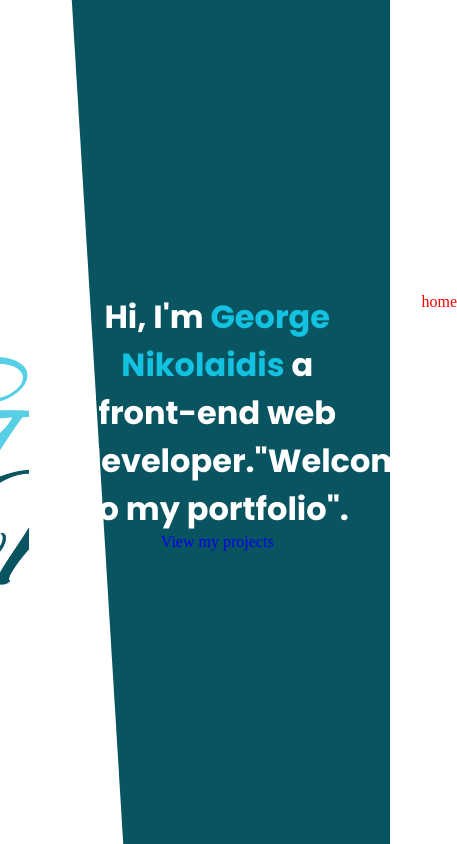
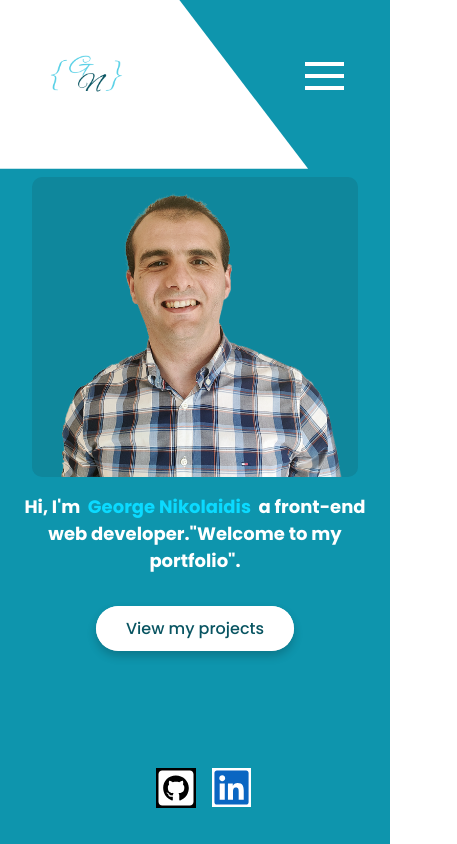
Before and after one commit to Dev-Geo-Nik/Portfolio-website-v2, a Gatsby site: page / in a window 390 px wide. Shown: the whole page, 457 px wide, since content can reach past the window. Built offline with nearby package versions, Linux system fonts and the light colour scheme; Gatsby itself is replaced by a stand-in of ours.

Commit message:
add home page and make navigation hamburger menu

```diff
--- a/src/assets/css/main.scss
+++ b/src/assets/css/main.scss
@@ -65,18 +65,18 @@ select {
 }
 
 :root {
-	--clr-primary: #191d2b;
-	--clr-secondary: #27ae60;
-	--clr-white: #ffffff;
-	--clr-black: #000;
-	--clr-grey0: #f8f8f8;
-	--clr-grey-1: #dbe1e8;
-	--clr-grey-2: #b2becd;
-	--clr-grey-3: #6c7983;
-	--clr-grey-4: #454e56;
-	--clr-grey-5: #2a2e35;
-	--clr-grey-6: #12181b;
-	--br-sm-2: 14px;
+	// --clr-primary: #191d2b;
+	// --clr-secondary: #27ae60;
+	// --clr-white: #ffffff;
+	// --clr-black: #000;
+	// --clr-grey0: #f8f8f8;
+	// --clr-grey-1: #dbe1e8;
+	// --clr-grey-2: #b2becd;
+	// --clr-grey-3: #6c7983;
+	// --clr-grey-4: #454e56;
+	// --clr-grey-5: #2a2e35;
+	// --clr-grey-6: #12181b;
+	// --br-sm-2: 14px;
 	--box-shadow-1: 0 3px 15px rgba(0, 0, 0, 0.3);
 
 	/* Colors */
@@ -85,6 +85,9 @@ select {
 	--clr-primary-3: #12c2e0;
 	--clr-primary-4: #255861;
 	--clr-primary-5: #0e95ad;
+
+	--clr-shape: #fff;
+	--clr-image-container: #0f879c;
 }
 
 .light-mode {
@@ -100,3 +103,33 @@ select {
 	--clr-grey-5: #f8f8f8;
 	--clr-grey-6: #12181b;
 }
+
+@keyframes animateName {
+	0% {
+		opacity: 1;
+		transform: rotate(45deg) translateY(0px);
+		filter: blur(20px);
+	}
+	100% {
+		opacity: 1;
+		// transform: rotate(45deg) translateY(200px);
+		filter: blur(0px);
+	}
+}
+
+@keyframes fadeInFromTop {
+	0% {
+		transform: translateY(-100%) scaleY(0);
+	}
+	100% {
+		transform: translateY(0) scaleY(1);
+	}
+}
+@keyframes fadeInFromLeft {
+	0% {
+		transform: translateX(-100%) scaleY(0);
+	}
+	100% {
+		transform: translate(0) scaleY(1);
+	}
+}
--- /dev/null
+++ b/src/components/HamburgerMenu.tsx
@@ -0,0 +1,45 @@
+import React, { useRef, useState } from "react";
+import Links from "./Links";
+import * as styles from "./hamburgerMenu.module.scss";
+
+interface Props {
+	styles?: any;
+}
+
+const HamburgerMenu: React.FC<Props> = ({ styles: st }) => {
+	const [hovered, setHovered] = useState(false);
+	const hamburgerContainerRef = useRef<HTMLDivElement>(null);
+	const modalRef = useRef<HTMLDivElement>(null);
+	const [isModalOpen, setIsModalOpen] = useState(false);
+
+	console.log(isModalOpen);
+	const isBrowser = typeof window !== "undefined";
+
+	if (!isModalOpen) {
+		if (isBrowser) {
+			document.body.style.overflow = "auto";
+		}
+	}
+
+	const onClickHandler = () => {
+		if (isBrowser) {
+			document.body.style.overflow = "hidden";
+		}
+		setIsModalOpen(!isModalOpen);
+	};
+
+	return (
+		<>
+			<div className={styles.hamburger_container} ref={hamburgerContainerRef} onClick={onClickHandler} style={st}>
+				<div className={isModalOpen ? `${styles.line_top} ${styles.lines} ${styles.transform_top}` : `${styles.line_top} ${styles.lines}`}></div>
+				<div className={isModalOpen ? `${styles.line_middle} ${styles.lines} ${styles.transform_middle}` : `${styles.line_middle} ${styles.lines}`}></div>
+				<div className={isModalOpen ? `${styles.line_bottom} ${styles.lines} ${styles.transform_bottom}` : `${styles.line_bottom} ${styles.lines}`}></div>
+			</div>
+			<div className={isModalOpen ? `${styles.modal_burger} ${styles.display_modal}` : `${styles.modal_burger}`} ref={modalRef}>
+				<Links onClickHandler={onClickHandler} setHovered={setHovered} hovered={hovered} />
+			</div>
+		</>
+	);
+};
+
+export default HamburgerMenu;
--- /dev/null
+++ b/src/components/Links.tsx
@@ -0,0 +1,31 @@
+import { Link } from "gatsby";
+import React from "react";
+import * as styles from "./links.module.scss";
+
+interface Props {
+	onClickHandler: () => void;
+	setHovered: React.Dispatch<React.SetStateAction<boolean>>;
+	hovered: boolean;
+}
+
+const active = {
+	display: "none",
+};
+const Links: React.FC<Props> = (props) => {
+	const { onClickHandler, setHovered, hovered } = props;
+
+	return (
+		<>
+			<ul className={styles.list_container}>
+				<Link className={styles.link} to="/" onClick={onClickHandler} activeStyle={active}>
+					Home
+				</Link>
+				<Link className={styles.link} to="/projects" onClick={onClickHandler} activeStyle={active}>
+					Projects
+				</Link>
+			</ul>
+		</>
+	);
+};
+
+export default Links;
--- /dev/null
+++ b/src/components/Shape.tsx
@@ -0,0 +1,9 @@
+import React from "react";
+
+import * as styles from "./shape.module.scss";
+
+const Shape: React.FC = () => {
+	return <div className={styles.shape}></div>;
+};
+
+export default Shape;
--- /dev/null
+++ b/src/components/hamburgerMenu.module.scss
@@ -0,0 +1,64 @@
+.hamburger_container {
+	position: absolute;
+	top: 3rem;
+	right: 2rem;
+	z-index: 8;
+	padding: 0.9rem;
+	border-radius: 50%;
+	cursor: pointer;
+	transition: var(--transition);
+
+	&:hover {
+		background-color: var(--clr-primary-3);
+
+		.line-top {
+			margin-bottom: 0.6rem;
+		}
+
+		.line-bottom {
+			margin-top: 0.6rem;
+		}
+	}
+}
+
+.lines {
+	width: 2.4rem;
+	height: 0.25rem;
+	background: #fff;
+}
+
+.line_top {
+	margin-bottom: 0.5rem;
+}
+
+.line_bottom {
+	margin-top: 0.5rem;
+}
+
+.modal_burger {
+	position: fixed;
+	top: 0;
+	left: 0;
+	right: 0;
+	bottom: 0;
+	background: rgba(0, 0, 0, 0.7);
+	z-index: 6;
+	transition: var(--transition);
+	transform: translateY(-100%);
+}
+
+.transform_top {
+	transform: translateY(0.85rem) rotate(45deg);
+	margin-bottom: 0.6rem;
+}
+.transform_middle {
+	opacity: 0;
+}
+.transform_bottom {
+	transform: translateY(-0.85rem) rotate(-45deg);
+	margin-top: 0.6rem;
+}
+
+.display_modal {
+	transform: translateY(0%);
+}
--- a/src/components/home/Home.tsx
+++ b/src/components/home/Home.tsx
@@ -1,31 +1,62 @@
 import React from "react";
-
 import * as styles from "./home.module.scss";
 
-import "../../assets/css/main.scss";
+// Libraries
+
 import { StaticImage } from "gatsby-plugin-image";
 import { Link } from "gatsby";
+import { FaGithubSquare, FaGithub, FaLinkedin, FaAdjust } from "react-icons/fa";
+import HamburgerMenu from "../HamburgerMenu";
+import Navbar from "../layout/Navbar";
+import Shape from "../Shape";
 
 const Home: React.FC = () => {
 	return (
 		<section className={styles.home}>
-			<div className={styles.shape}></div>
-			<StaticImage src="../../images/icon.png" alt="" placeholder="tracedSVG" className={styles.logo} />
+			<Navbar />
+			<Shape />
 			<div className={styles.image_container}>
-				<StaticImage src="../../assets/images/profil-image.png" alt="" placeholder="tracedSVG" className={styles.profile_image} />
+				<StaticImage src="../../assets/images/profil-image.png" alt="" placeholder="tracedSVG" className={styles.profile_image} objectFit="fill" />
 			</div>
 			<div className={styles.text_container}>
 				<h1 className={styles.title}>
-					Hi, I'm <span className={styles.name}>George Nikolaidis</span> a front-end web developer."Welcome to my portfolio".
+					Hi, I'm &nbsp;
+					<span className={styles.name}>
+						<li>G</li>
+						<li>e</li>
+						<li>o</li>
+						<li>r</li>
+						<li>g</li>
+						<li>e</li>
+						&nbsp;
+						<li>N</li>
+						<li>i</li>
+						<li>k</li>
+						<li>o</li>
+						<li>l</li>
+						<li>a</li>
+						<li>i</li>
+						<li>d</li>
+						<li>i</li>
+						<li>s</li>
+					</span>
+					&nbsp; a front-end web developer."Welcome to my portfolio".
 				</h1>
-				<Link to="/projects">View my projects</Link>
+				<Link to="/projects" className={styles.btn_cta}>
+					View my projects
+				</Link>
 			</div>
-			<nav className={styles.navigation}>
+			<nav className={styles.social}>
 				<ul className={styles.list}>
 					<li>
-						<Link to="/" className={styles.link}>
-							home
-						</Link>
+						<a href="https://github.com/Dev-Geo-Nik" className={styles.link} target="_blank">
+							<FaGithubSquare className={styles.githubIcon} />
+						</a>
+					</li>
+					<li>
+						<a href="https://www.linkedin.com/in/georgios-nikolaidis-61b040211/" className={styles.link} target="_blank">
+							<FaLinkedin className={styles.linkedinIcon} />
+						</a>
 					</li>
 				</ul>
 			</nav>
--- a/src/components/home/home.module.scss
+++ b/src/components/home/home.module.scss
@@ -1,64 +1,76 @@
+@use "../../assets/css//main.scss";
+
 .home {
 	min-height: 100vh;
-
 	position: relative;
-	background-color: var(--clr-primary-1);
+	background-color: var(--clr-primary-5);
 	display: grid;
 	grid-auto-flow: column;
-	gap: 2rem;
+	gap: 1rem;
 	justify-content: center;
 	align-content: center;
 }
 
-.shape {
-	transition: all 0.4s ease-in-out;
-	width: 40%;
-	height: 100%;
-	background-color: var(--clr-primary-2);
-	background-color: #fff;
-
-	position: absolute;
-	left: 0;
-	top: 0;
-	z-index: 0;
-	clip-path: polygon(0 0, 46% 0, 79% 100%, 0% 100%);
-}
-
 .text_container {
-	// background-color: red;
 	text-align: center;
-	// display: flex;
-	// flex-direction: column;
-	// justify-content: center;
-	// align-content: center;
-}
-
-.logo {
-	width: 3rem;
-	position: absolute;
-	top: 3rem;
-	left: 3rem;
 }
 
 .image_container {
-	background-color: var(--clr-primary-3);
-	// background-color: #000;
+	background-color: var(--clr-image-container);
 	height: 100%;
-	z-index: 2;
+	// z-index: 2;
+	// margin-left: 3rem;
 	margin-left: 10%;
 	border-radius: 10px;
+	animation: fadeInFromTop 1s ease-in-out;
+	transform: translateY(0) scaleY(1);
 }
 
 .profile_image {
-	object-fit: scale-down;
+	// height: 100%;
+	height: 100%;
+	// object-fit: scale-down;
 }
 
-.navigation {
-	width: 10%;
+.social {
+	position: absolute;
+	bottom: 2rem;
+	right: 40%;
+	left: 40%;
+	animation: fadeInFromLeft 1s ease-in-out;
+}
+
+.list {
+	// height: 100%;
+	display: flex;
 }
 
 .link {
-	color: red;
+	// color: red;
+}
+
+.githubIcon {
+	font-size: 2.5rem;
+	background-color: #000;
+	color: #fff;
+	transition: all 0.5s ease-in-out;
+	margin-right: 1rem;
+}
+
+.githubIcon:hover {
+	background-color: #fff;
+	color: #000;
+}
+
+.linkedinIcon {
+	font-size: 2.44rem;
+	background-color: #fff;
+	color: #0a66c2;
+}
+
+.linkedinIcon:hover {
+	background-color: #0a66c2;
+	color: #fff;
 }
 
 .text_container {
@@ -66,6 +78,8 @@
 	display: flex;
 	flex-direction: column;
 	justify-content: center;
+	animation: fadeInFromTop 1s ease-in-out;
+	transform: translateY(0) scaleY(1);
 }
 
 .title {
@@ -80,5 +94,172 @@
 }
 
 .name {
+	opacity: 0;
 	color: var(--clr-primary-3);
+	color: #0bdaff;
+	animation: animateName 4s;
+	animation-delay: 0.4s;
+	animation-fill-mode: forwards;
 }
+
+.name li {
+	padding: 0;
+	display: inline-block;
+	transition: all 4s;
+}
+
+.name:hover li {
+	transform: rotate(45deg) translateY(00px);
+	opacity: 0;
+	filter: blur(20px);
+}
+
+.name li:nth-child(1) {
+	transition-delay: 0;
+}
+
+.name li:nth-child(2) {
+	transition-delay: 0.2s;
+}
+.name li:nth-child(3) {
+	transition-delay: 0.4s;
+}
+.name li:nth-child(4) {
+	transition-delay: 0.6s;
+}
+.name li:nth-child(5) {
+	transition-delay: 0.8s;
+}
+.name li:nth-child(6) {
+	transition-delay: 1s;
+}
+.name li:nth-child(7) {
+	transition-delay: 1.2s;
+}
+.name li:nth-child(8) {
+	transition-delay: 1.5s;
+}
+.name li:nth-child(9) {
+	transition-delay: 0;
+}
+
+.name li:nth-child(10) {
+	transition-delay: 0.2s;
+}
+.name li:nth-child(11) {
+	transition-delay: 0.4s;
+}
+.name li:nth-child(12) {
+	transition-delay: 0.6s;
+}
+.name li:nth-child(13) {
+	transition-delay: 0.8s;
+}
+.name li:nth-child(14) {
+	transition-delay: 1s;
+}
+.name li:nth-child(15) {
+	transition-delay: 1.2s;
+}
+.name li:nth-child(16) {
+	transition-delay: 1.5s;
+}
+
+.btn_cta {
+	margin: 2rem auto;
+	position: relative;
+	width: fit-content;
+	padding: 15px 40px;
+	border: none;
+	background-color: #fff;
+	border-radius: 100px;
+	transition: all 0.5s;
+	box-shadow: 0 5px 10px rgba(0, 0, 0, 0.2);
+	font-family: "Poppins";
+	font-size: 22px;
+	font-weight: 500;
+	color: var(--clr-primary-1);
+}
+
+.btn_cta:before {
+	content: "";
+	position: absolute;
+	top: 0;
+	left: 0;
+	width: 100%;
+	height: 100%;
+	background-color: #fff;
+	border-radius: 100px;
+	transition: all 0.4s;
+	z-index: -1;
+}
+
+.btn_cta:hover:before {
+	transform: scaleX(1.4) scaleY(1.6);
+	opacity: 0;
+}
+
+.btn_cta:hover {
+	transform: translateY(-3px);
+	box-shadow: 0 10px 20px rgba(0, 0, 0, 0.2);
+	color: var(--clr-primary-3);
+	font-weight: 600;
+}
+
+.btn_cta:active {
+	transform: translateY(-1px);
+	box-shadow: 0 5px 10px rgba(0, 0, 0, 0.2);
+}
+
+// 760px 1024px
+@media (max-width: 64em) {
+	.home {
+	}
+	.title {
+		width: 90%;
+		font-size: 22px;
+	}
+	.image_container {
+		// width: 30%;
+	}
+
+	.btn_cta {
+		padding: 10px 30px;
+		font-size: 18px;
+	}
+
+	.shape {
+		width: 50%;
+	}
+}
+
+// 375 -480px
+@media (max-width: 30em) {
+	.home {
+		display: flex;
+		// background-color: red;
+		flex-direction: column;
+		justify-content: center;
+		align-content: center;
+	}
+	.title {
+		width: 90%;
+		font-size: 18px;
+	}
+	.image_container {
+		// height: 200px;
+		margin: 0;
+		margin: 0 2rem;
+	}
+
+	.btn_cta {
+		padding: 10px 30px;
+		font-size: 16px;
+	}
+
+	.shape {
+		// display: none;
+		width: 100%;
+		height: 20%;
+	}
+}
--- a/src/components/layout/Navbar.tsx
+++ b/src/components/layout/Navbar.tsx
@@ -1,12 +1,20 @@
-import React from 'react';
+import React from "react";
+import * as styles from "./navbar.module.scss";
 
-const  Navbar :React.FC = () => {
+import "../../assets/css/main.scss";
+import HamburgerMenu from "../HamburgerMenu";
+import { StaticImage } from "gatsby-plugin-image";
+import { Link } from "gatsby";
 
-  return (
-<>
-
-</>
-);
+const Navbar: React.FC = () => {
+	return (
+		<>
+			<Link to="/">
+				<StaticImage src="../../assets/images/logo.png" alt="" placeholder="tracedSVG" className={styles.logo} />
+			</Link>
+			<HamburgerMenu />
+		</>
+	);
 };
 
 export default Navbar;
--- /dev/null
+++ b/src/components/layout/navbar.module.scss
@@ -0,0 +1,12 @@
+.logo {
+	width: 5rem;
+	position: absolute;
+	top: 3rem;
+	left: 3rem;
+	z-index: 2;
+	transition: all 0.4s ease-in-out;
+}
+
+.logo:hover {
+	transform: scale(1.1);
+}
--- /dev/null
+++ b/src/components/links.module.scss
@@ -0,0 +1,22 @@
+.list_container {
+	position: absolute;
+	top: 50%;
+	left: 50%;
+	transform: translate(-50%, -50%);
+}
+
+.link {
+	display: block;
+	text-decoration: none;
+	text-align: center;
+	width: 20rem;
+	color: #000;
+	background-color: var(--clr-primary-2);
+
+	padding: 0.8rem 1.2rem;
+	border-radius: 2px;
+	margin-bottom: 2rem;
+	&:hover {
+		background-color: var(--clr-primary-3);
+	}
+}
--- /dev/null
+++ b/src/components/projects/projects.module.scss
@@ -0,0 +1,6 @@
+.projects {
+	position: relative;
+	background-color: var(--clr-primary-5);
+
+	min-height: 100vh;
+}
--- /dev/null
+++ b/src/components/shape.module.scss
@@ -0,0 +1,27 @@
+@use "../assets/css/main.scss";
+
+.shape {
+	width: 40%;
+	height: 100%;
+	background-color: var(--clr-shape);
+	position: absolute;
+	left: 0;
+	top: 0;
+	z-index: 0;
+	clip-path: polygon(0 0, 46% 0, 79% 100%, 0% 100%);
+}
+// / 760px 1024px
+@media (max-width: 64em) {
+	.shape {
+		width: 50%;
+	}
+}
+
+// 375 -480px
+@media (max-width: 30em) {
+	.shape {
+		// display: none;
+		width: 100%;
+		height: 20%;
+	}
+}
```
Also changed, not shown: src/components/projects/Projects.tsx (added, +15 -0 lines), src/pages/projects.tsx (added, +8 -0 lines), src/assets/images/Logo.png (added).
